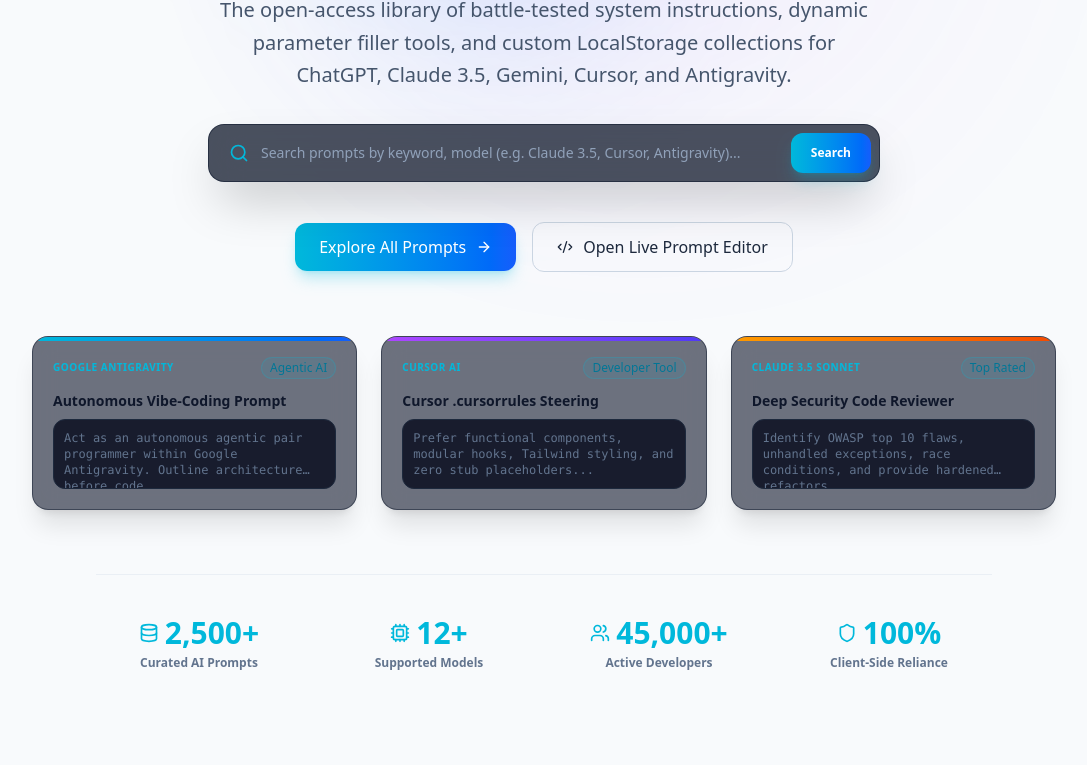
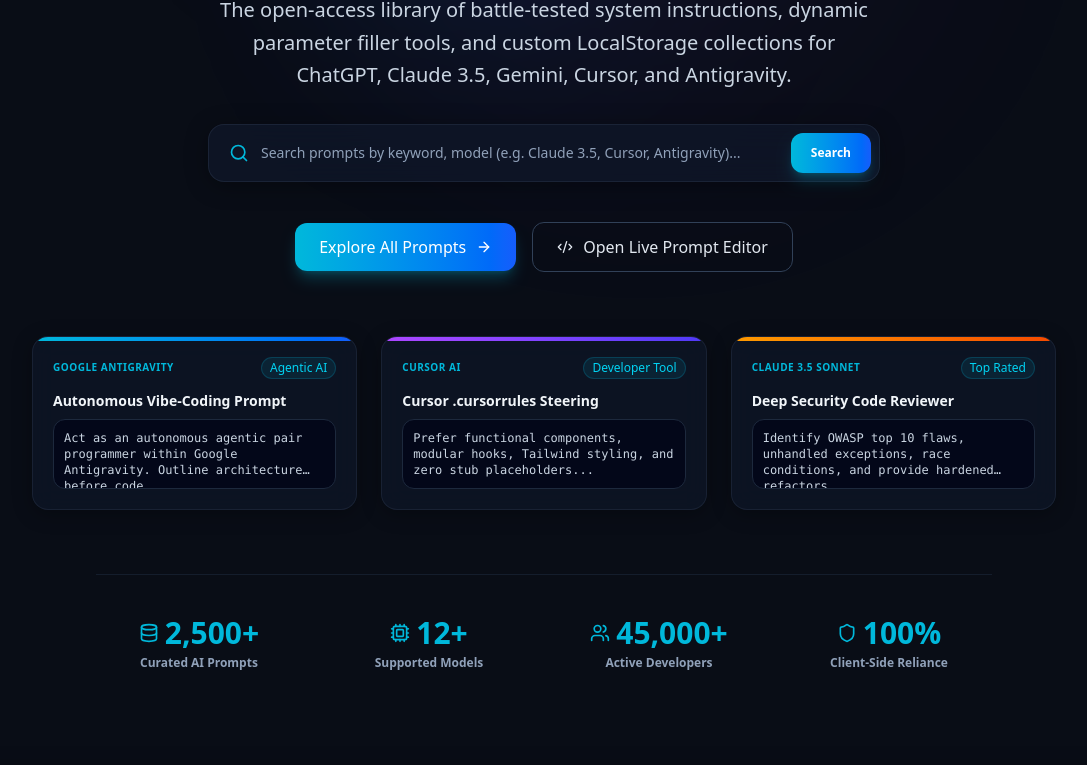
Before and after one commit to bunnyvalluri/15-Product-Prompts, a React (Vite) app: page / in a window 1280 px wide. Shown: the part 580-1345 px from the top of the page, without its empty margins (96-1183 px from the left). Built offline with nearby package versions, Linux system fonts and the light colour scheme.

Commit message:
Fix light and dark mode theme switching and high contrast styles with Tailwind v4 custom dark variant

```diff
--- a/src/components/prompts/PromptCard.jsx
+++ b/src/components/prompts/PromptCard.jsx
@@ -119,9 +119,9 @@
         </p>
 
         {/* Prompt Content Preview Box */}
-        <div className="relative mb-4 p-3 rounded-xl bg-slate-950/80 text-slate-300 font-mono text-[11px] leading-relaxed border border-slate-800 overflow-hidden max-h-24">
+        <div className="relative mb-4 p-3 rounded-xl bg-slate-100 dark:bg-slate-950/80 text-slate-800 dark:text-slate-300 font-mono text-[11px] leading-relaxed border border-slate-200 dark:border-slate-800 overflow-hidden max-h-24">
           <p className="line-clamp-3 opacity-90">{prompt.content}</p>
-          <div className="absolute inset-x-0 bottom-0 h-6 bg-gradient-to-t from-slate-950 to-transparent pointer-events-none" />
+          <div className="absolute inset-x-0 bottom-0 h-6 bg-gradient-to-t from-slate-100 dark:from-slate-950 to-transparent pointer-events-none" />
         </div>
       </div>
 
--- a/src/index.css
+++ b/src/index.css
@@ -1,14 +1,16 @@
 @import "tailwindcss";
+
+@custom-variant dark (&:where(.dark, .dark *));
 
 @layer base {
   :root {
-    --bg-primary: #ffffff;
-    --text-primary: #0f172a;
+    --bg-main: #f8fafc;
+    --text-main: #0f172a;
   }
 
   .dark {
-    --bg-primary: #090d16;
-    --text-primary: #f8fafc;
+    --bg-main: #0b0f19;
+    --text-main: #f8fafc;
   }
 
   html {
@@ -17,19 +19,20 @@
   }
 
   body {
-    background-color: var(--bg-primary);
-    color: var(--text-primary);
+    background-color: var(--bg-main);
+    color: var(--text-main);
     overflow-x: hidden;
-    transition: background-color 0.3s ease, color 0.3s ease;
+    transition: background-color 0.25s ease, color 0.25s ease;
   }
 }
 
-/* Glassmorphism utilities */
+/* Glassmorphism Panels */
 .glass-panel {
-  background: rgba(255, 255, 255, 0.7);
+  background: rgba(255, 255, 255, 0.85);
   backdrop-filter: blur(16px);
   -webkit-backdrop-filter: blur(16px);
   border: 1px solid rgba(226, 232, 240, 0.8);
+  box-shadow: 0 4px 20px -2px rgba(0, 0, 0, 0.05);
 }
 
 .dark .glass-panel {
@@ -37,20 +40,36 @@
   backdrop-filter: blur(16px);
   -webkit-backdrop-filter: blur(16px);
   border: 1px solid rgba(30, 41, 59, 0.8);
+  box-shadow: 0 4px 25px -2px rgba(0, 0, 0, 0.4);
 }
 
 .glass-card {
-  background: rgba(255, 255, 255, 0.6);
+  background: rgba(255, 255, 255, 0.9);
   backdrop-filter: blur(12px);
   -webkit-backdrop-filter: blur(12px);
-  border: 1px solid rgba(226, 232, 240, 0.6);
+  border: 1px solid rgba(226, 232, 240, 0.9);
+  box-shadow: 0 2px 10px rgba(0, 0, 0, 0.03);
 }
 
 .dark .glass-card {
-  background: rgba(15, 23, 42, 0.6);
+  background: rgba(15, 23, 42, 0.65);
   backdrop-filter: blur(12px);
   -webkit-backdrop-filter: blur(12px);
-  border: 1px solid rgba(30, 41, 59, 0.6);
+  border: 1px solid rgba(30, 41, 59, 0.7);
+  box-shadow: 0 4px 20px rgba(0, 0, 0, 0.3);
+}
+
+/* Code Preview Box in Light vs Dark Mode */
+.prompt-preview-box {
+  background-color: #0f172a;
+  color: #38bdf8;
+  border: 1px solid #1e293b;
+}
+
+.dark .prompt-preview-box {
+  background-color: #030712;
+  color: #22d3ee;
+  border: 1px solid #1f2937;
 }
 
 /* Custom Scrollbar */
@@ -79,17 +98,3 @@
 .dark ::-webkit-scrollbar-thumb:hover {
   background: #475569;
 }
-
-/* Custom Glow Effects */
-.glow-cyan {
-  box-shadow: 0 0 30px -5px rgba(6, 182, 212, 0.35);
-}
-
-.glow-purple {
-  box-shadow: 0 0 30px -5px rgba(168, 85, 247, 0.35);
-}
-
-/* Code Highlighting overrides */
-pre code {
-  font-family: 'Fira Code', 'Cascadia Code', Consolas, Monaco, monospace;
-}
--- a/src/pages/Home.jsx
+++ b/src/pages/Home.jsx
@@ -168,7 +168,7 @@
               <h4 className="font-bold text-sm text-slate-900 dark:text-slate-100 mb-2">
                 {card.title}
               </h4>
-              <p className="text-xs text-slate-500 dark:text-slate-400 font-mono bg-slate-950/80 text-slate-300 p-2.5 rounded-xl border border-slate-800 line-clamp-3">
+              <p className="text-xs font-mono bg-slate-100 dark:bg-slate-950/80 text-slate-800 dark:text-slate-300 p-2.5 rounded-xl border border-slate-200 dark:border-slate-800 line-clamp-3">
                 {card.preview}
               </p>
             </div>
```
